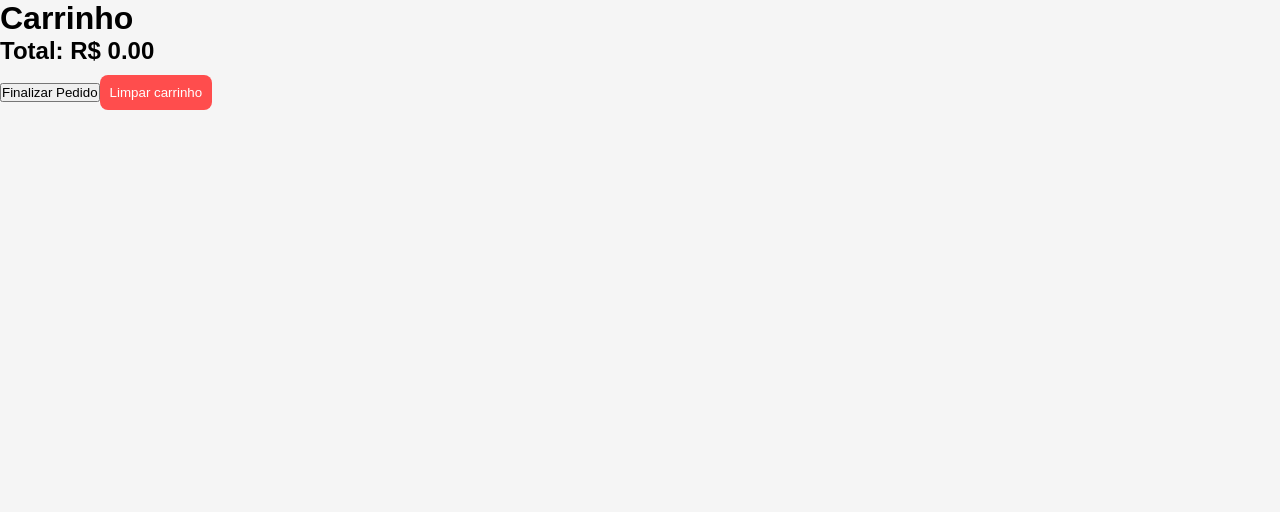
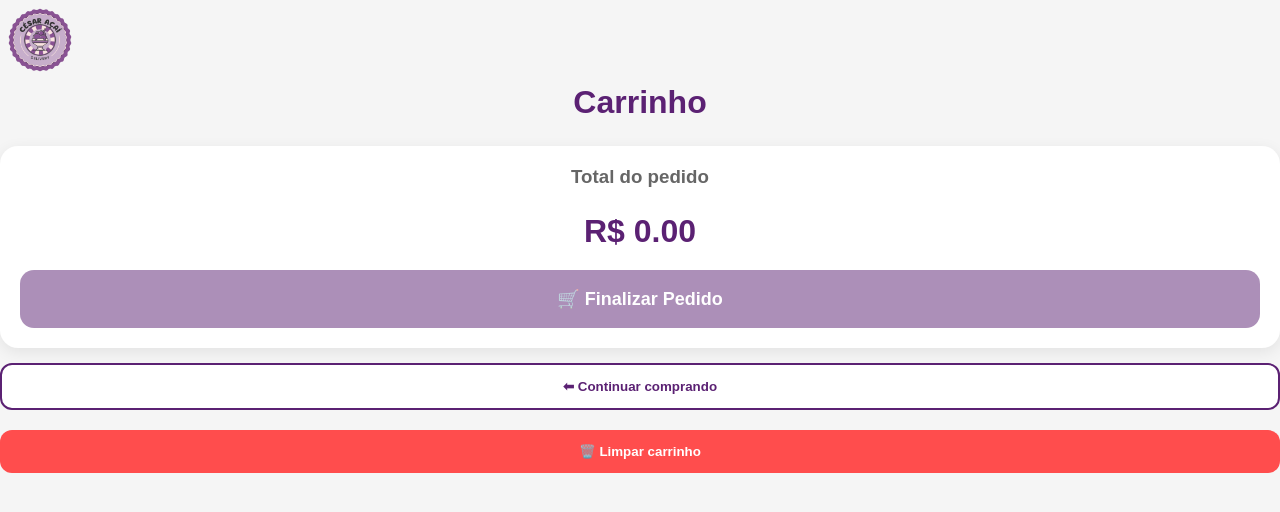
Before and after one commit to LCesarDev/CesarAcai-Cardapio, a React (Vite) app: page /carrinho in a window 1280 px wide. Shown: the top 512 px of the page. Built offline with nearby package versions, Linux system fonts and the light colour scheme.

Commit message:
Melhorias no carrinho, checkout e header

```diff
--- a/src/components/ProductModal.jsx
+++ b/src/components/ProductModal.jsx
@@ -16,6 +16,9 @@ function ProductModal({ produto, onClose }) {
         <h2>{produto.nome}</h2>
 
         <p className="desc">{produto.descricao}</p>
+        <div className="product-preview">
+  🍧
+</div>
 
         <div className="sizes">
           {produto.tamanhos.map(tamanho => (
--- a/src/pages/Carrinho.jsx
+++ b/src/pages/Carrinho.jsx
@@ -1,6 +1,7 @@
 import { useContext } from "react";
 import { CartContext } from "../context/CartContext";
 import { Link } from "react-router-dom";
+import logo from "../assets/logo.png";
 import "../styles/Carrinho.css";
 
 function Carrinho() {
@@ -19,6 +20,13 @@ function Carrinho() {
 
   return (
     <div>
+
+
+        <img
+          src={logo}
+          alt="César Açaí"
+          className="logo"
+        />
 
       <h1>Carrinho</h1>
 
@@ -69,24 +77,34 @@ function Carrinho() {
 
   </div>
 ))}
-      <h2>Total: R$ {total.toFixed(2)}</h2>
+     <div className="cart-summary">
 
-      <Link to="/checkout">
-        <button>Finalizar Pedido</button>
-      </Link>
+  <h3>Total do pedido</h3>
 
-      <button
+  <h2>R$ {total.toFixed(2)}</h2>
+
+  <Link to="/checkout">
+    <button
+      className="checkout-btn"
+      disabled={cartItems.length === 0}
+    >
+      🛒 Finalizar Pedido
+    </button>
+  </Link>
+
+</div>
+
+<Link to="/">
+  <button className="continue-btn">
+    ⬅ Continuar comprando
+  </button>
+</Link>
+
+<button
+  className="clear-btn"
   onClick={clearCart}
-  style={{
-    marginTop: "10px",
-    background: "#ff4d4d",
-    color: "white",
-    padding: "10px",
-    border: "none",
-    borderRadius: "8px"
-  }}
 >
-  Limpar carrinho
+  🗑️ Limpar carrinho
 </button>
 
     </div>
--- a/src/pages/Checkout.jsx
+++ b/src/pages/Checkout.jsx
@@ -1,5 +1,6 @@
 import { useContext, useState, useEffect } from "react";
 import { CartContext } from "../context/CartContext";
+import "../styles/Checkout.css";
 
 function Checkout() {
 
@@ -90,17 +91,19 @@ ${pagamento}
 
     const url = `https://api.whatsapp.com/send?phone=${numeroLoja}&text=${encodeURIComponent(mensagem)}`;
 
-    window.location.href = url;
+    window.location.assign(url);
   };
 
   return (
-    <div>
+    <div className="checkout-container">
       <h1>Finalizar Pedido</h1>
 
       <h2>Resumo do Pedido</h2>
 
-      {cartItems.map((item, index) => (
-        <div key={index}>
+     <div className="checkout-summary">
+
+{cartItems.map((item, index) => (
+  <div key={index} className="checkout-item">
           <p>
             {item.nome} - {item.tamanho}ml x{item.quantidade}
           </p>
@@ -110,6 +113,8 @@ ${pagamento}
           </p>
         </div>
       ))}
+
+      </div>
 
       <h3>Total: R$ {total.toFixed(2)}</h3>
 
@@ -198,9 +203,12 @@ ${pagamento}
 
       <br /><br />
 
-      <button onClick={enviarPedido}>
-        Enviar Pedido
-      </button>
+    <button
+  className="checkout-button"
+  onClick={enviarPedido}
+>
+  📲 Enviar Pedido no WhatsApp
+</button>
     </div>
   );
 }
--- a/src/styles/Carrinho.css
+++ b/src/styles/Carrinho.css
@@ -1,26 +1,32 @@
+h1 {
+  color: #5b2173;
+  text-align: center;
+  margin-bottom: 20px;
+}
+
 .cart-item {
   display: flex;
   justify-content: space-between;
+  align-items: center;
 
   background: white;
 
-  padding: 16px;
+  padding: 18px;
 
-  margin-bottom: 12px;
+  margin-bottom: 15px;
 
-  border-radius: 12px;
+  border-radius: 16px;
 
-  box-shadow: 0 2px 10px rgba(0,0,0,0.08);
+  box-shadow: 0 4px 15px rgba(0,0,0,.08);
 }
 
 .cart-info h3 {
   color: #5b2173;
-  margin-bottom: 4px;
+  margin-bottom: 6px;
 }
 
 .cart-info p {
-  margin: 2px 0;
-  color: #555;
+  margin: 4px 0;
 }
 
 .cart-actions {
@@ -30,18 +36,148 @@
 }
 
 .cart-actions button {
+  border: none;
+
   background: #5b2173;
+
   color: white;
+
+  width: 35px;
+  height: 35px;
+
+  border-radius: 50%;
+
+  cursor: pointer;
+
+  font-weight: bold;
+}
+
+.cart-actions span {
+  min-width: 20px;
+  text-align: center;
+  font-weight: bold;
+}
+
+h2 {
+  text-align: center;
+  color: #5b2173;
+  margin: 25px 0;
+}
+
+.continue-btn {
+  width: 100%;
+
+  padding: 14px;
+
+  margin-bottom: 10px;
+
+  border: 2px solid #5b2173;
+
+  background: white;
+
+  color: #5b2173;
+
+  border-radius: 12px;
+
+  font-weight: bold;
+
+  cursor: pointer;
+}
+
+.checkout-btn {
+  width: 100%;
+
+  padding: 16px;
 
   border: none;
 
-  padding: 6px 10px;
+  background: #5b2173;
 
-  border-radius: 6px;
+  color: white;
 
-  font-size: 14px;
+  border-radius: 12px;
+
+  font-size: 16px;
+
+  font-weight: bold;
+
+  cursor: pointer;
 }
 
-.cart-actions span {
+.clear-btn {
+  width: 100%;
+
+  margin-top: 10px;
+
+  padding: 14px;
+
+  border: none;
+
+  border-radius: 12px;
+
+  background: #ff4d4d;
+
+  color: white;
+
   font-weight: bold;
+
+  cursor: pointer;
 }
+
+.cart-summary {
+  background: white;
+
+  padding: 20px;
+
+  border-radius: 18px;
+
+  margin-top: 25px;
+  margin-bottom: 15px;
+
+  box-shadow: 0 4px 15px rgba(0,0,0,.08);
+}
+
+.cart-summary h3 {
+  text-align: center;
+  color: #666;
+  margin-bottom: 5px;
+}
+
+.cart-summary h2 {
+  text-align: center;
+  color: #5b2173;
+
+  font-size: 32px;
+
+  margin-bottom: 20px;
+}
+
+.checkout-btn {
+  width: 100%;
+
+  padding: 18px;
+
+  border: none;
+
+  border-radius: 14px;
+
+  background: #5b2173;
+
+  color: white;
+
+  font-size: 18px;
+  font-weight: bold;
+
+  cursor: pointer;
+
+  transition: .2s;
+}
+
+.checkout-btn:hover {
+  opacity: .95;
+}
+
+.checkout-btn:disabled {
+  opacity: .5;
+  cursor: not-allowed;
+}
--- /dev/null
+++ b/src/styles/Checkout.css
@@ -0,0 +1,81 @@
+.checkout-container {
+  max-width: 600px;
+  margin: 0 auto;
+  padding: 20px;
+}
+
+.checkout-container h1 {
+  text-align: center;
+  color: #5b2173;
+  margin-bottom: 20px;
+}
+
+.checkout-summary {
+  background: white;
+
+  padding: 20px;
+
+  border-radius: 16px;
+
+  margin-bottom: 20px;
+
+  box-shadow: 0 4px 15px rgba(0,0,0,.08);
+}
+
+.checkout-item {
+  display: flex;
+  justify-content: space-between;
+
+  padding: 10px 0;
+
+  border-bottom: 1px solid #eee;
+}
+
+.checkout-container h3 {
+  color: #5b2173;
+}
+
+.checkout-container input {
+  width: 100%;
+
+  padding: 14px;
+
+  border: 1px solid #ddd;
+
+  border-radius: 12px;
+
+  font-size: 16px;
+
+  box-sizing: border-box;
+}
+
+.checkout-container label {
+  display: block;
+
+  margin-bottom: 10px;
+
+  font-size: 16px;
+}
+
+.checkout-button {
+  width: 100%;
+
+  padding: 18px;
+
+  border: none;
+
+  border-radius: 14px;
+
+  background: #25D366;
+
+  color: white;
+
+  font-size: 18px;
+  font-weight: bold;
+
+  cursor: pointer;
+}
+
+.checkout-button:hover {
+  opacity: .95;
+}
--- a/src/styles/Header.css
+++ b/src/styles/Header.css
@@ -47,11 +47,13 @@
 .logo-area {
   display: flex;
   align-items: center;
-  gap: 12px;
+  gap: 10px;
 }
 
 .logo {
-  width: 55px;
-  height: 55px;
+  width: 80px;
+  height: 80px;
   object-fit: contain;
+
+  border-radius: 50%;
 }
--- a/src/styles/ProductModal.css
+++ b/src/styles/ProductModal.css
@@ -2,11 +2,13 @@
   position: fixed;
   inset: 0;
 
-  background: rgba(0,0,0,0.6);
+  background: rgba(0, 0, 0, 0.75);
 
   display: flex;
   justify-content: center;
   align-items: center;
+
+  padding: 20px;
 
   z-index: 999;
 }
@@ -14,93 +16,134 @@
 .modal-content {
   background: white;
 
-  width: 90%;
+  width: 100%;
   max-width: 420px;
 
-  border-radius: 16px;
+  border-radius: 24px;
 
-  padding: 20px;
+  padding: 24px;
 
-  animation: fadeIn 0.2s ease-in-out;
+  box-shadow: 0 10px 30px rgba(0,0,0,.25);
+
+  animation: modalShow .25s ease;
 }
 
-@keyframes fadeIn {
+@keyframes modalShow {
+
   from {
-    transform: translateY(20px);
+    transform: translateY(30px) scale(.95);
     opacity: 0;
   }
 
   to {
-    transform: translateY(0);
+    transform: translateY(0) scale(1);
     opacity: 1;
   }
+
 }
 
 .modal-content h2 {
   color: #5b2173;
-  margin-bottom: 8px;
+  text-align: center;
+  margin-bottom: 10px;
 }
 
 .desc {
+  text-align: center;
   color: #666;
-  margin-bottom: 16px;
+  line-height: 1.5;
+  margin-bottom: 20px;
 }
 
 .sizes {
   display: flex;
   flex-direction: column;
-  gap: 10px;
-  margin-bottom: 12px;
+  gap: 12px;
+  margin-bottom: 20px;
 }
 
 .size-option {
   display: flex;
-  gap: 10px;
+  align-items: center;
+  gap: 12px;
 
-  padding: 10px;
+  padding: 14px;
 
-  border: 1px solid #eee;
+  border: 2px solid #ececec;
+  border-radius: 14px;
 
-  border-radius: 10px;
+  transition: .2s;
 
   cursor: pointer;
 }
 
+.size-option:hover {
+  border-color: #5b2173;
+  transform: scale(1.02);
+}
+
 .size-option input {
   accent-color: #5b2173;
+  transform: scale(1.2);
 }
 
 .selected {
-  font-size: 14px;
+  text-align: center;
+
+  font-weight: bold;
+
   color: #5b2173;
-  margin-bottom: 12px;
+
+  margin-bottom: 16px;
 }
 
 .add-btn {
   width: 100%;
 
-  padding: 14px;
-
-  background: #5b2173;
-  color: white;
+  padding: 16px;
 
   border: none;
 
-  border-radius: 10px;
+  border-radius: 14px;
 
+  background: #5b2173;
+
+  color: white;
+
+  font-size: 16px;
   font-weight: bold;
 
-  margin-bottom: 8px;
+  cursor: pointer;
+
+  transition: .2s;
+}
+
+.add-btn:hover {
+  opacity: .9;
 }
 
 .close-btn {
   width: 100%;
 
-  padding: 12px;
+  margin-top: 10px;
 
-  background: transparent;
+  padding: 14px;
 
-  border: 1px solid #ccc;
+  background: white;
 
-  border-radius: 10px;
+  border: 2px solid #ddd;
+
+  border-radius: 14px;
+
+  cursor: pointer;
 }
+
+.close-btn:hover {
+  background: #f5f5f5;
+}
+
+.product-preview {
+  font-size: 70px;
+  text-align: center;
+  margin-bottom: 20px;
+}
```
